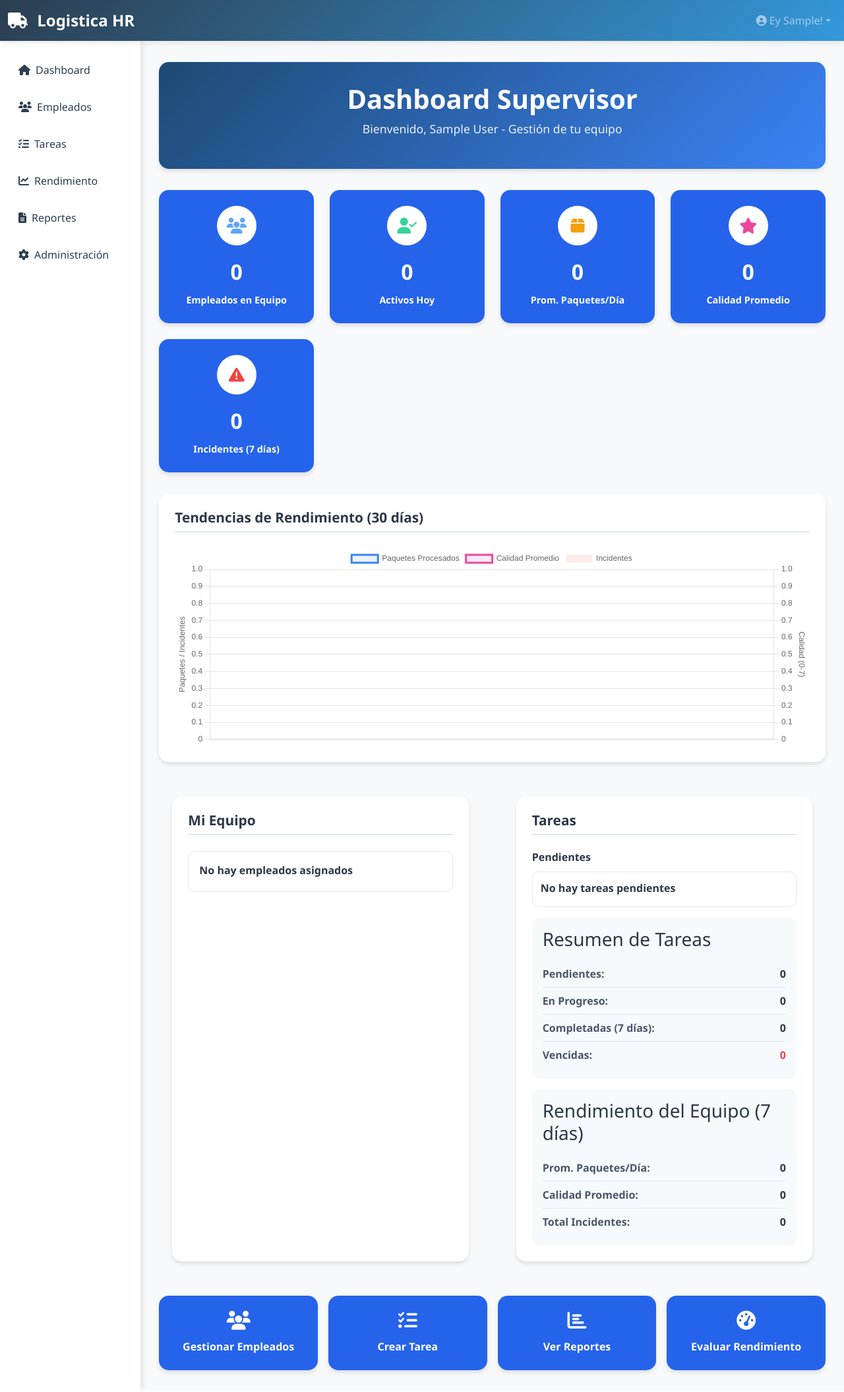
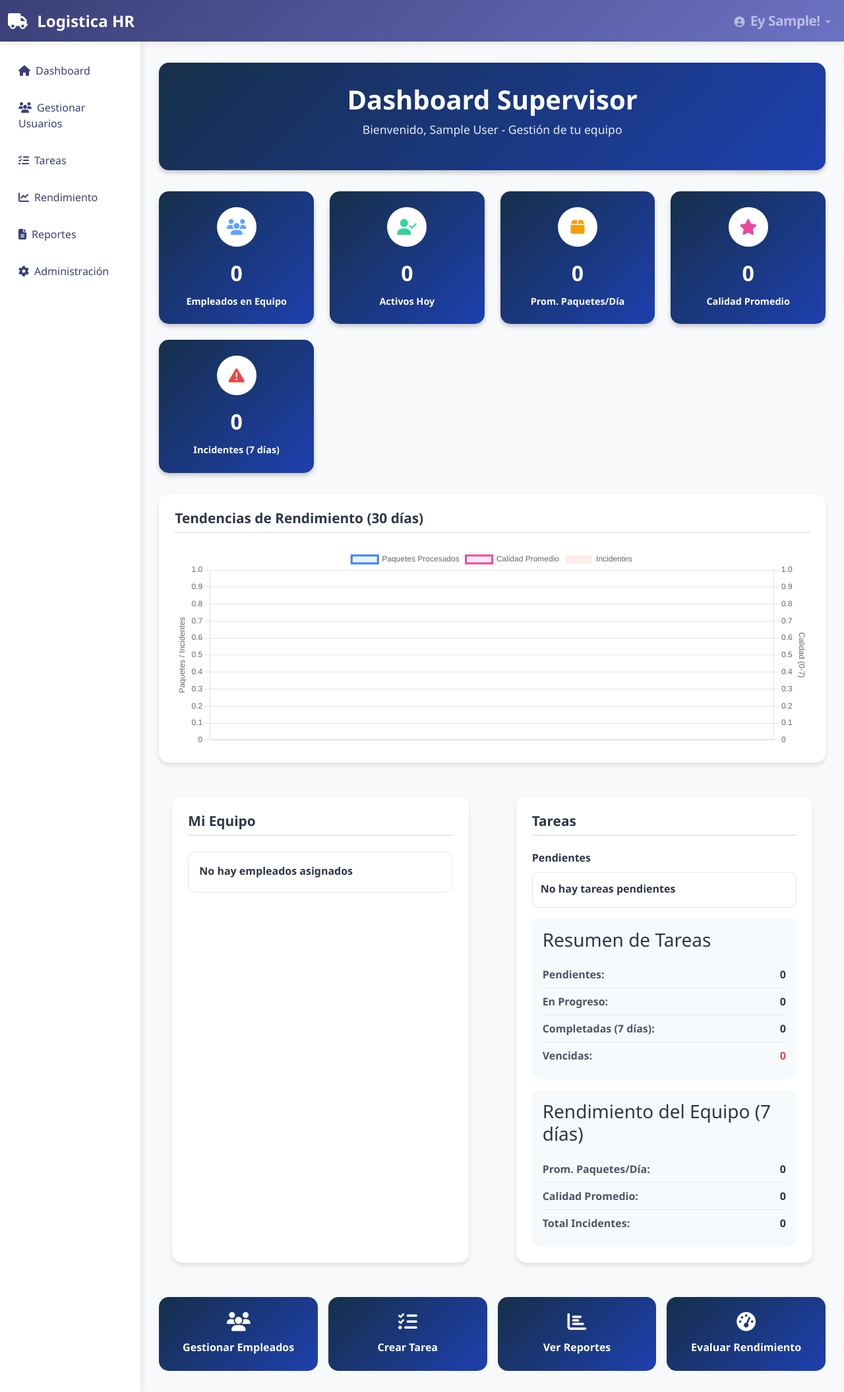
Before and after one commit to jaimeEOC/Capstone-Orostegui-Duarte, a Django app: page /supervisor/dashboard/ in a window 1280 px wide. Shown: the whole page at 66% size. Run offline with Django 4.2, Linux system fonts and the light colour scheme; the visitor is signed in with stand-in values (Sample User, id 1); data comes from the database, SQL or seed files in the repository; data that the repository does not hold is empty.

Commit message:
Fixes visuales

```diff
--- a/templates/base.html
+++ b/templates/base.html
@@ -11,9 +11,17 @@
     <link rel="stylesheet" href="https://cdnjs.cloudflare.com/ajax/libs/font-awesome/6.4.0/css/all.min.css">
     <!-- Custom CSS -->
     <style>
+
+    .user-name-text {
+    font-size: 1.3rem !important;
+    font-weight: 600;
+    letter-spacing: -0.5px;
+    }
+
     :root {
-            --primary-color: #2c3e50;
-            --secondary-color: #3498db;
+        /* 💜 NUEVA PALETA CORPORATIVA BONITA Y NEUTRA */
+        --primary-color: #3b3f77;     /* Morado azul oscuro suave */
+        --secondary-color: #6c72c3;   /* Morado claro elegante */
         --accent-color: #e74c3c;
         --success-color: #27ae60;
         --warning-color: #f39c12;
@@ -46,6 +54,7 @@
         border-radius: 8px;
         margin: 4px 8px;
         transition: all 0.3s ease;
+        font-weight: 500;
     }
 
     .sidebar .nav-link:hover {
@@ -57,6 +66,7 @@
     .sidebar .nav-link.active {
         background-color: var(--secondary-color);
         color: white;
+        font-weight: 600;
     }
 
     .main-content {
@@ -65,24 +75,6 @@
         box-shadow: 0 4px 20px rgba(0,0,0,0.1);
         margin: 20px;
         padding: 30px;
-        }
-
-        .card-dashboard {
-            border: none;
-            border-radius: 12px;
-            box-shadow: 0 4px 15px rgba(0,0,0,0.1);
-            transition: transform 0.3s ease;
-        }
-
-        .card-dashboard:hover {
-            transform: translateY(-5px);
-        }
-
-        .stat-card {
-            background: linear-gradient(135deg, var(--secondary-color), var(--primary-color));
-            color: white;
-            border-radius: 12px;
-            padding: 20px;
     }
 
     .btn-primary {
@@ -97,13 +89,13 @@
         transform: translateY(-2px);
     }
 
-        /* Estilos para el menú desplegable del usuario */
+    /* Dropdown menú */
     .navbar-nav .dropdown-menu {
         min-width: 200px;
         right: 0;
         left: auto;
         margin-top: 0.5rem;
-            box-shadow: 0 4px 12px rgba(0, 0, 0, 0.15);
+        box-shadow: 0 4px 12px rgba(0,0,0,0.15);
         border: none;
         border-radius: 8px;
     }
@@ -120,57 +112,14 @@
         text-align: center;
     }
 
-        .navbar-nav .dropdown-toggle {
-            white-space: nowrap;
-            overflow: hidden;
-            text-overflow: ellipsis;
-            max-width: 200px;
-            display: flex;
-            align-items: center;
-        }
-
-        .navbar-nav .dropdown-toggle .user-name-text {
-            overflow: hidden;
-            text-overflow: ellipsis;
-            white-space: nowrap;
-        }
-
-        /* Responsive para pantallas pequeñas */
     @media (max-width: 576px) {
         .navbar-nav .dropdown-toggle {
             max-width: 150px;
             font-size: 0.9rem;
         }
-
-            .navbar-nav .dropdown-menu {
-                min-width: 180px;
-                right: 10px;
-            }
-
-            .navbar-brand {
-                font-size: 1.2rem;
-            }
-
-            .navbar-nav .dropdown-toggle .user-name-text {
-                max-width: 100px;
-            }
-        }
-
-        @media (max-width: 400px) {
-            .navbar-nav .dropdown-toggle {
-                max-width: 120px;
-                font-size: 0.85rem;
-            }
-
-            .navbar-nav .dropdown-toggle .fas {
-                display: none;
-            }
-
-            .navbar-nav .dropdown-toggle .user-name-text {
-                max-width: 80px;
-            }
     }
 </style>
+
 
     {% block extra_css %}{% endblock %}
 </head>
@@ -208,9 +157,16 @@
                     <a class="nav-link {% if request.resolver_match.url_name == 'home' %}active{% endif %}" href="{% url 'home' %}">
                         <i class="fas fa-home me-2"></i>Dashboard
                     </a>
+                    {% if not user.admin %}
+                        <a class="nav-link" href="{% url 'admin_employees_list' %}">
+                            <i class="fas fa-users me-2"></i>Gestionar Usuarios
+                        </a>
+                    {% else %}
                         <a class="nav-link" href="#" onclick="alert('Módulo de Empleados próximamente disponible')">
                             <i class="fas fa-users me-2"></i>Empleados
                         </a>
+                    {% endif %}
+                    {% if not user.is_admin %}
                         <a class="nav-link" href="#" onclick="alert('Módulo de Tareas próximamente disponible')">
                             <i class="fas fa-tasks me-2"></i>Tareas
                         </a>
@@ -220,6 +176,8 @@
                         <a class="nav-link" href="#" onclick="alert('Módulo de Reportes próximamente disponible')">
                             <i class="fas fa-file-alt me-2"></i>Reportes
                         </a>
+                    {% endif %}
+
                     <a class="nav-link {% if 'admin' in request.resolver_match.url_name %}active{% endif %}" href="{% url 'admin:index' %}">
                         <i class="fas fa-cog me-2"></i>Administración
                     </a>
--- a/templates/supervisor/dashboard.html
+++ b/templates/supervisor/dashboard.html
@@ -12,13 +12,13 @@
     }
 
     .dashboard-header {
-        background: linear-gradient(135deg, #1e4a72 0%, #3b82f6 100%);
+    background: linear-gradient(135deg, #162f4a 0%, #1e40af 100%);
     color: white;
     padding: 2rem;
     border-radius: 15px;
     margin-bottom: 2rem;
     text-align: center;
-        box-shadow: 0 4px 6px rgba(0, 0, 0, 0.1);
+    box-shadow: 0 4px 6px rgba(0, 0, 0, 0.2);
     }
 
     .dashboard-title {
@@ -40,17 +40,18 @@
     }
 
     .stat-card {
-        background: #2563eb;
+    background: linear-gradient(135deg, #162f4a 0%, #1e40af 100%);
     border-radius: 15px;
     padding: 1.5rem;
-        box-shadow: 0 4px 6px rgba(0, 0, 0, 0.1);
     text-align: center;
+    box-shadow: 0 4px 6px rgba(0, 0, 0, 0.2);
+    color: white;
     transition: transform 0.3s ease;
     }
 
     .stat-card:hover {
         transform: translateY(-5px);
-        box-shadow: 0 6px 12px rgba(0, 0, 0, 0.15);
+        box-shadow: 0 6px 12px rgba(14, 36, 69, 0.45);
     }
 
     .stat-icon {
@@ -357,27 +358,24 @@
     }
 
     .action-button {
-        background: #2563eb;
+    background: linear-gradient(135deg, #162f4a 0%, #1e40af 100%);
     color: white;
     padding: 1.5rem 1rem;
     border-radius: 15px;
     text-decoration: none;
-        text-align: center;
     font-weight: 600;
     transition: all 0.3s ease;
     display: flex;
     flex-direction: column;
     align-items: center;
     gap: 0.75rem;
-        box-shadow: 0 4px 6px rgba(0, 0, 0, 0.1);
     }
 
     .action-button:hover {
-        transform: translateY(-2px);
-        box-shadow: 0 6px 12px rgba(37, 99, 235, 0.4);
+    background: linear-gradient(135deg, #112539 0%, #1e3a8a 100%);
+    transform: translateY(-3px);
+    box-shadow: 0 6px 12px rgba(10, 23, 42, 0.45);
     color: white;
-        text-decoration: none;
-        background: #1d4ed8;
     }
 
     .action-icon {
```
Also changed, not shown: logistica_hr/users/forms.py (+10 -11 lines), templates/admin/dashboard.html (+34 -44 lines). Lines whose indentation alone changed are shown as unchanged.
